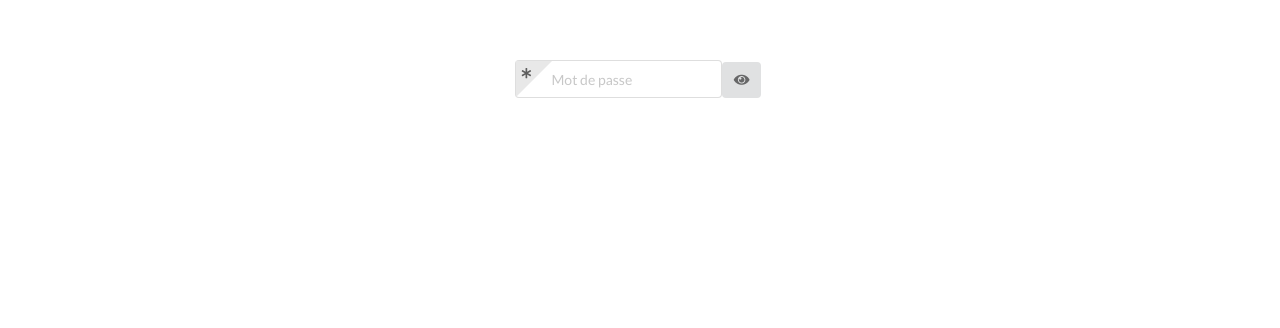
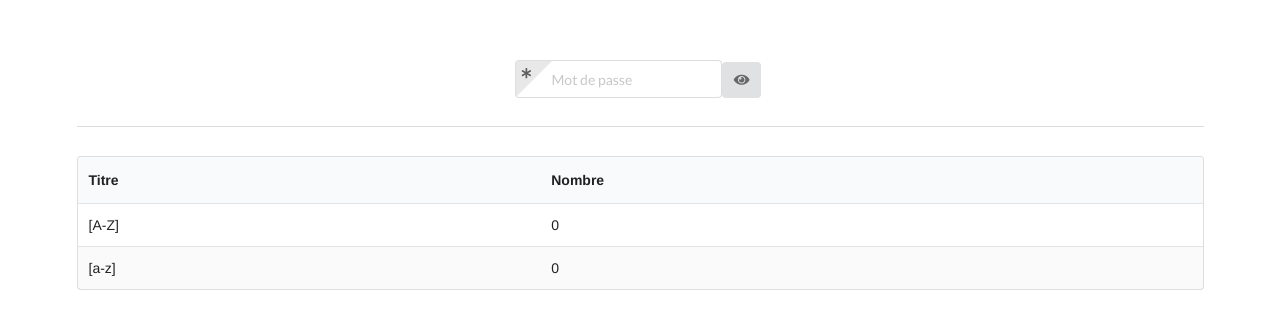
Before and after one commit to Ealenn/Password-Check, a Vue app: page / in a window 1280 px wide. Shown: the top 328 px of the page. Built offline with nearby package versions, Linux system fonts and the light colour scheme.

Commit message:
Add Stats

```diff
--- a/src/App.vue
+++ b/src/App.vue
@@ -1,16 +1,22 @@
 <template>
-  <div id="app">
+  <div id="app" class="ui container">
     <password></password>
+
+    <div class="ui section divider"></div>
+
+    <stats></stats>
   </div>
 </template>
 
 <script>
 import Password from './components/Password'
+import Stats from './components/Stats'
 
 export default {
   name: 'app',
   components: {
-    Password
+    Password,
+    Stats
   }
 }
 </script>
--- /dev/null
+++ b/src/class/CharPassword.js
@@ -0,0 +1,21 @@
+export default class CharPassword {
+  constructor (password) {
+    this.password = password
+  }
+
+  lowercase () {
+    if (this.password) {
+      return this.password.length - this.password.replace(/[a-z]/g, '').length
+    } else {
+      return 0
+    }
+  }
+
+  uppercase () {
+    if (this.password) {
+      return this.password.length - this.password.replace(/[A-Z]/g, '').length
+    } else {
+      return 0
+    }
+  }
+}
--- /dev/null
+++ b/src/components/Stats.vue
@@ -0,0 +1,45 @@
+<template>
+
+  <div class="stats">
+
+    <table class="ui striped table">
+      <thead>
+        <tr>
+          <th>Titre</th>
+          <th>Nombre</th>
+        </tr>
+      </thead>
+      <tbody>
+        <tr>
+          <td>[A-Z]</td>
+          <td>{{Stats.uppercase()}}</td>
+        </tr>
+        <tr>
+          <td>[a-z]</td>
+          <td>{{Stats.lowercase()}}</td>
+        </tr>
+      </tbody>
+    </table>
+
+  </div>
+
+</template>
+
+<script>
+export default {
+  name: 'stats',
+  computed: {
+    password: function () {
+      return this.$store.state.password
+    },
+    Stats: function () {
+      return this.$store.state.Stats
+    }
+  }
+}
+</script>
+
+<!-- Add "scoped" attribute to limit CSS to this component only -->
+<style scoped>
+
+</style>
--- a/src/store.js
+++ b/src/store.js
@@ -1,17 +1,21 @@
 import Vue from 'vue'
 import Vuex from 'vuex'
+
+import CharPassword from './class/CharPassword'
 
 Vue.use(Vuex)
 
 // Initial state object
 const state = {
-  password: ''
+  password: '',
+  Stats: new CharPassword('')
 }
 
 // Possible mutations to state
 const mutations = {
   EDIT_PASSWORD (state, password) {
     state.password = password
+    state.Stats = new CharPassword(state.password)
   }
 }
 
```
